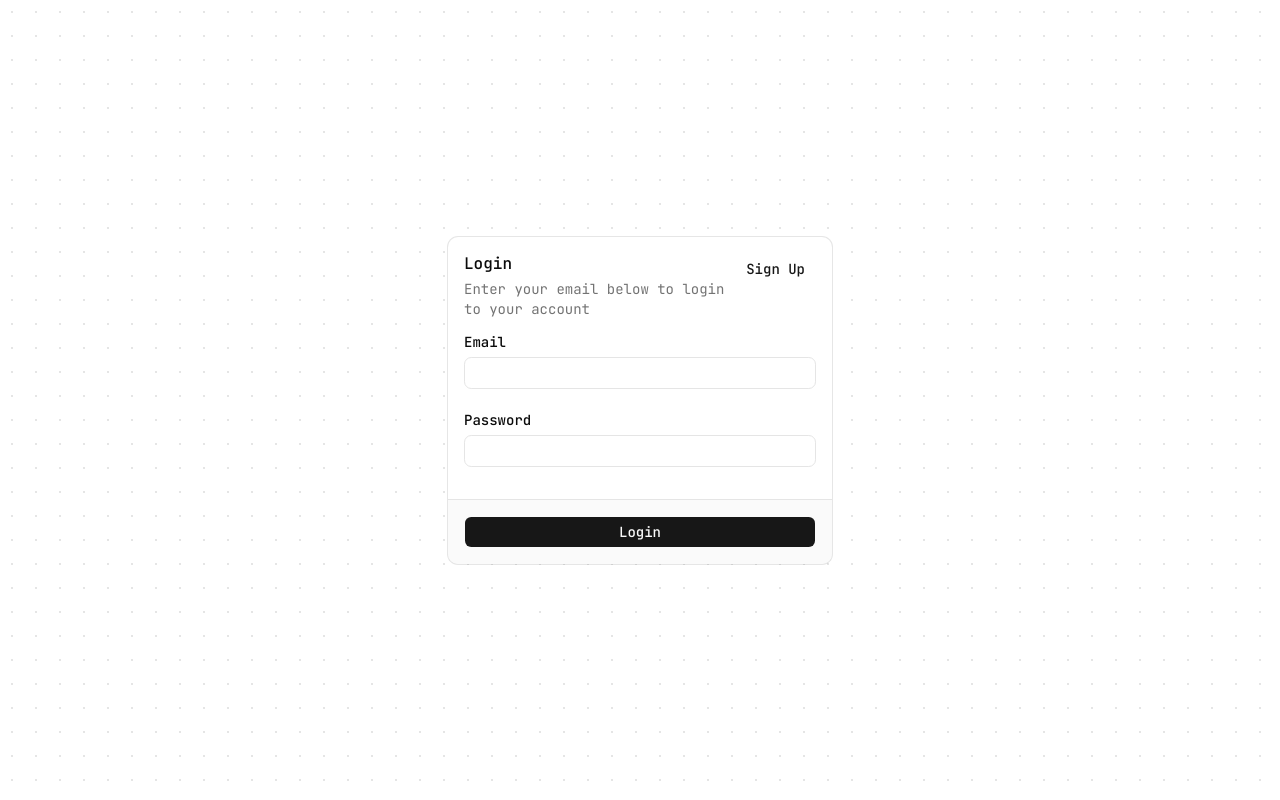
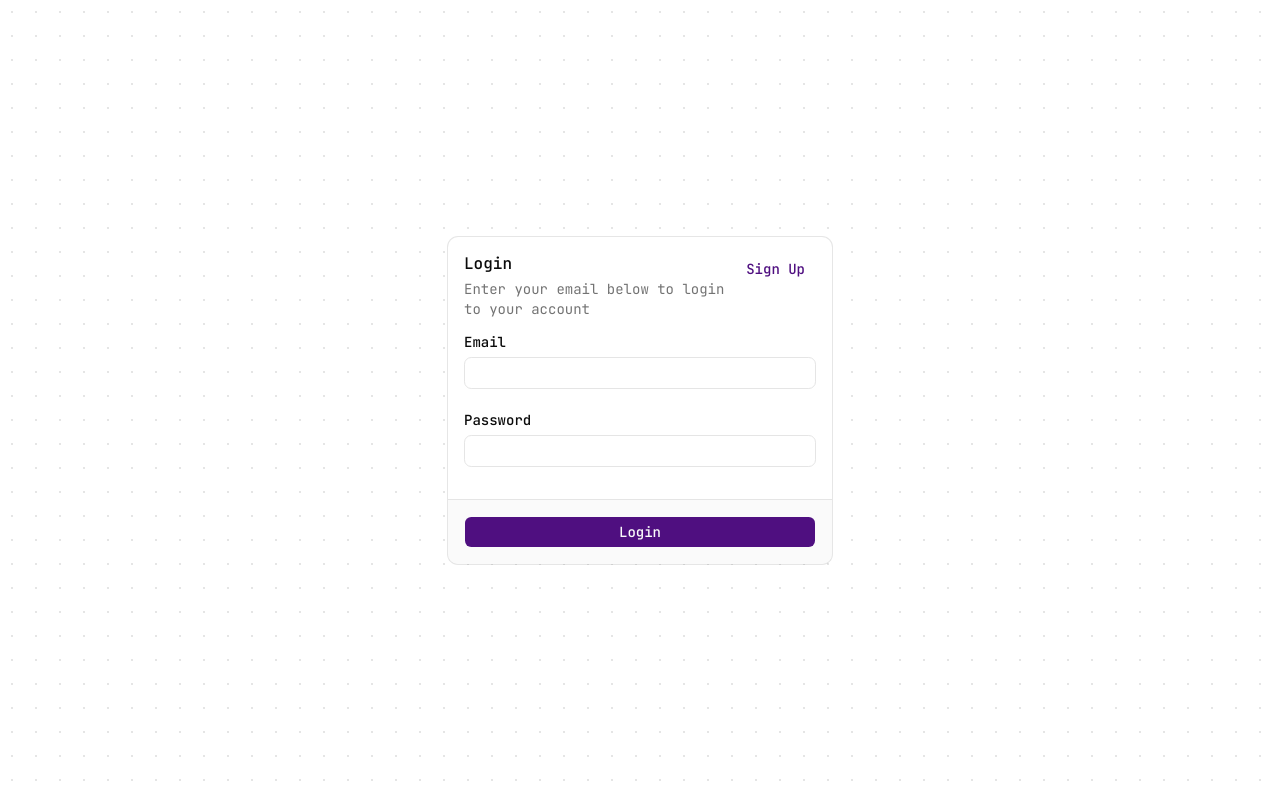
Before and after one commit to OmarBouchoucha0/Dispatch, a Next.js app in the folder frontend/: page / in a window 1280 px wide. Built offline with nearby package versions, Linux system fonts and the light colour scheme; no server answers.

Commit message:
tabline behaviour fix

```diff
--- a/frontend/app/globals.css
+++ b/frontend/app/globals.css
@@ -55,7 +55,7 @@
   --card-foreground: oklch(0.145 0 0);
   --popover: oklch(1 0 0);
   --popover-foreground: oklch(0.145 0 0);
-  --primary: oklch(0.205 0 0);
+  --primary: #4f0f80;
   --primary-foreground: oklch(0.985 0 0);
   --secondary: oklch(0.97 0 0);
   --secondary-foreground: oklch(0.205 0 0);
@@ -90,7 +90,7 @@
   --card-foreground: #d4d4d4;
   --popover: #191a1b;
   --popover-foreground: #d4d4d4;
-  --primary: #0e639c;
+  --primary: #4f0f80;
   --primary-foreground: #ffffff;
   --secondary: #232425;
   --secondary-foreground: #d4d4d4;
--- a/frontend/components/editor/tab-line.tsx
+++ b/frontend/components/editor/tab-line.tsx
@@ -28,8 +28,8 @@
               key={config.id}
               value={config.id}
               className="group rounded-none
-                          px-2
-                          pl-5
+                          px-3
+                          pl-7
                           border-r-border
                           data-[state=active]:!bg-background
                           data-[state=active]:!text-foreground
@@ -38,9 +38,9 @@
             >
               {config.name}
               <span
-                className="flex items-center opacity-0 group-hover:opacity-100 group-data-[state=active]:opacity-100 transition-opacity"
-                onPointerDown={(e) => e.stopPropagation()}
-                onClick={(e) => {
+                className="flex items-center opacity-0 group-hover:opacity-100 transition-opacity"
+                onPointerDown={(e) => {
+                  e.preventDefault()
                   e.stopPropagation()
                   closeConfig(config.id)
                 }}
```
